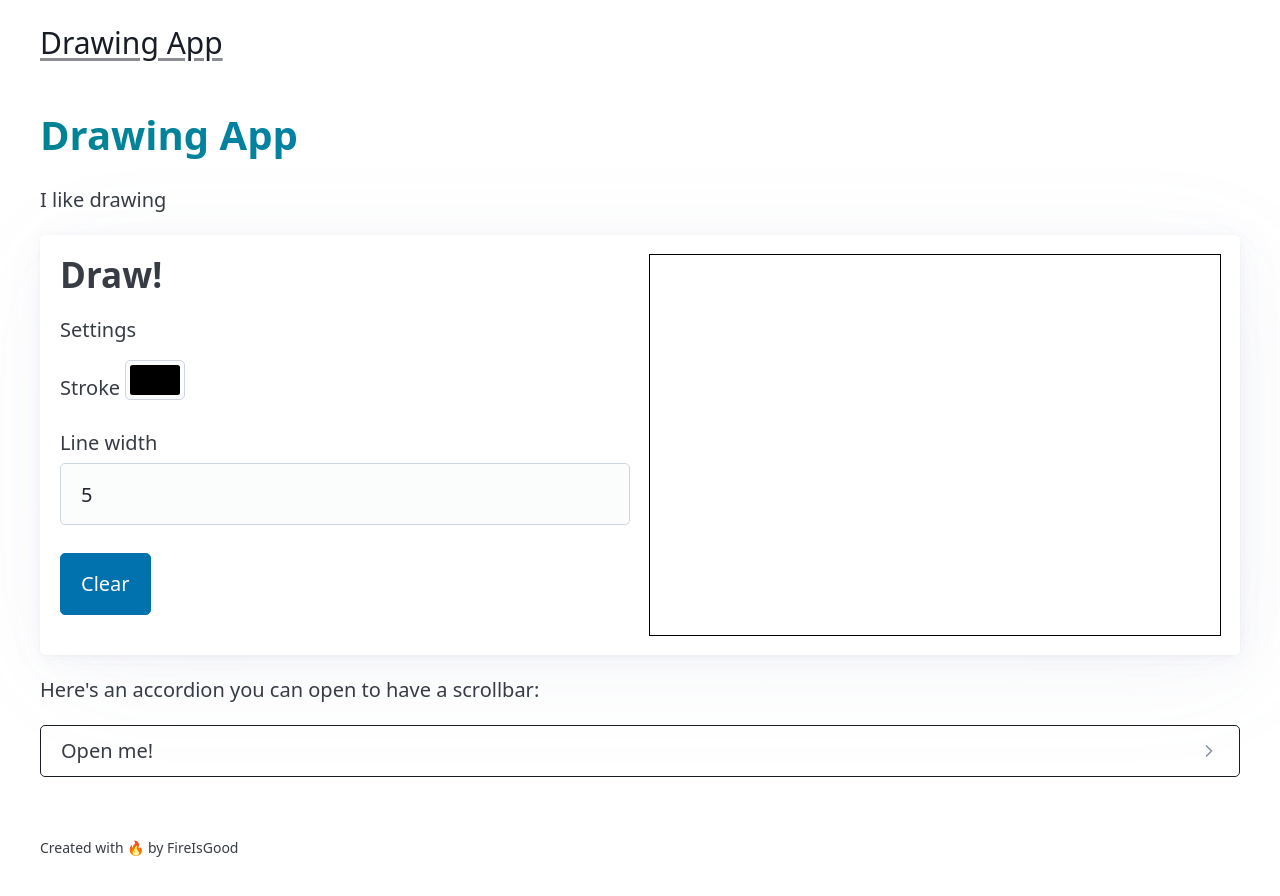
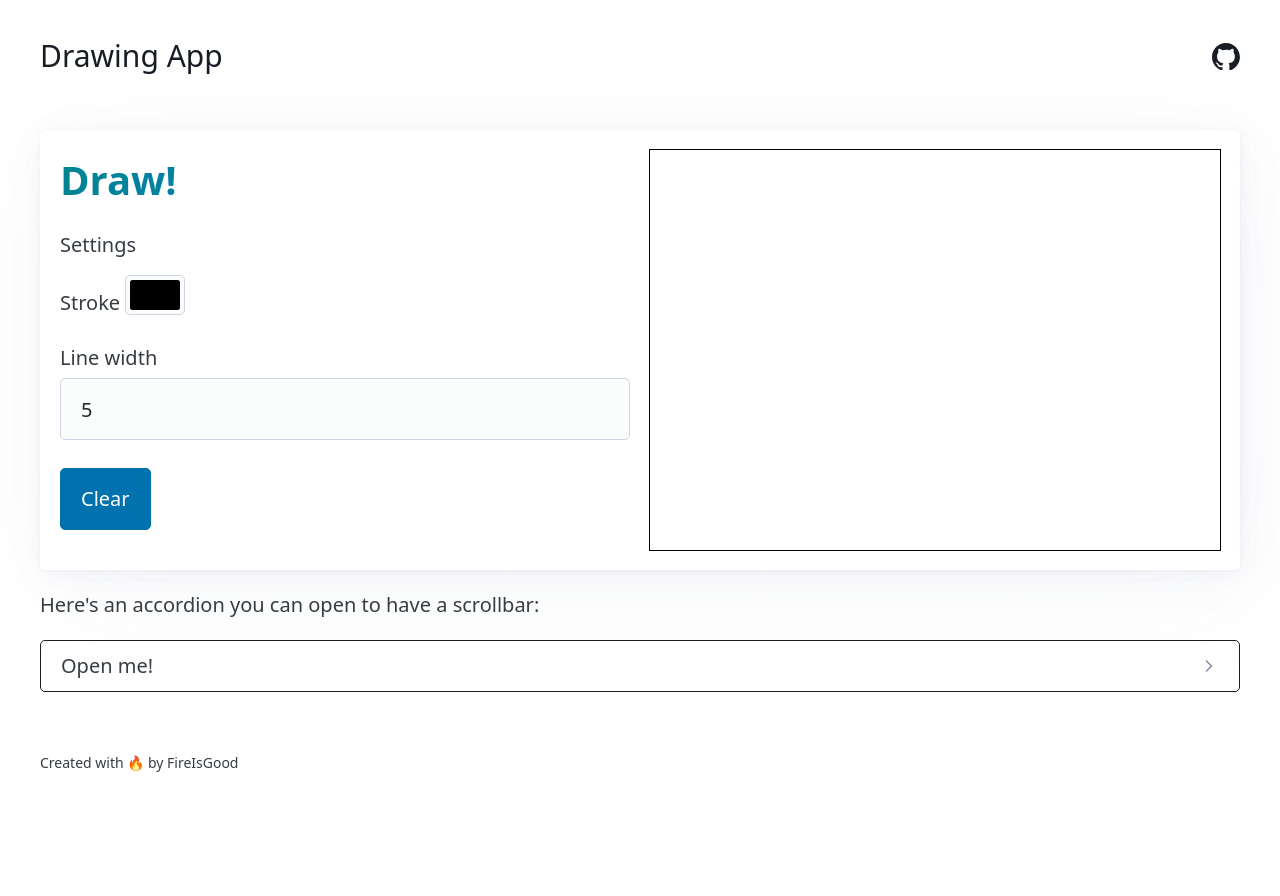
Before and after one commit to FireIsGood/test-drawing-app, a plain HTML site: page index.html in a window 1280 px wide. After the commit the page ends 813 px from the top, so only its background shows below. Drawn offline with nearby package versions, Linux system fonts and the light colour scheme.

Commit message:
Improve general appearance

```diff
--- a/index.html
+++ b/index.html
@@ -17,16 +17,27 @@
     <header class="container">
       <!-- NOTE: Style the logo class -->
       <div class="logo"><a href="./" class="contrast">Drawing App</a></div>
+      <nav>
+        <ul>
+          <li>
+            <a title="GitHub" href="https://github.com/FireIsGood/bar-presentation" class="contrast">
+              <svg width="28" viewbox="0 0 98 96" xmlns="http://www.w3.org/2000/svg">
+                <path
+                  fill-rule="evenodd"
+                  clip-rule="evenodd"
+                  d="M48.854 0C21.839 0 0 22 0 49.217c0 21.756 13.993 40.172 33.405 46.69 2.427.49 3.316-1.059 3.316-2.362 0-1.141-.08-5.052-.08-9.127-13.59 2.934-16.42-5.867-16.42-5.867-2.184-5.704-5.42-7.17-5.42-7.17-4.448-3.015.324-3.015.324-3.015 4.934.326 7.523 5.052 7.523 5.052 4.367 7.496 11.404 5.378 14.235 4.074.404-3.178 1.699-5.378 3.074-6.6-10.839-1.141-22.243-5.378-22.243-24.283 0-5.378 1.94-9.778 5.014-13.2-.485-1.222-2.184-6.275.486-13.038 0 0 4.125-1.304 13.426 5.052a46.97 46.97 0 0 1 12.214-1.63c4.125 0 8.33.571 12.213 1.63 9.302-6.356 13.427-5.052 13.427-5.052 2.67 6.763.97 11.816.485 13.038 3.155 3.422 5.015 7.822 5.015 13.2 0 18.905-11.404 23.06-22.324 24.283 1.78 1.548 3.316 4.481 3.316 9.126 0 6.6-.08 11.897-.08 13.526 0 1.304.89 2.853 3.316 2.364 19.412-6.52 33.405-24.935 33.405-46.691C97.707 22 75.788 0 48.854 0z"
+                  fill="currentColor"
+                />
+              </svg>
+            </a>
+          </li>
+        </ul>
+      </nav>
     </header>
     <main class="container">
-      <!-- NOTE: Style the hero as some full-screen effect -->
-      <section class="hero">
-        <h1>Drawing App</h1>
-        <p>I like drawing</p>
-      </section>
       <article class="drawing-app grid">
         <div id="toolbar">
-          <h2>Draw!</h2>
+          <h1>Draw!</h1>
           <fieldset>
             <legend>Settings</legend>
             <label>
--- a/style.css
+++ b/style.css
@@ -8,12 +8,20 @@ body {
   grid-template-rows: auto 1fr auto;
 }
 
+header {
+  display: flex;
+  flex-wrap: wrap;
+  align-items: center;
+  justify-content: space-between;
+}
+
 footer {
   font-size: 14px;
 }
 
-.logo {
+.logo a {
   font-size: 1.5rem;
+  text-decoration: none;
 }
 
 h1 {
```
